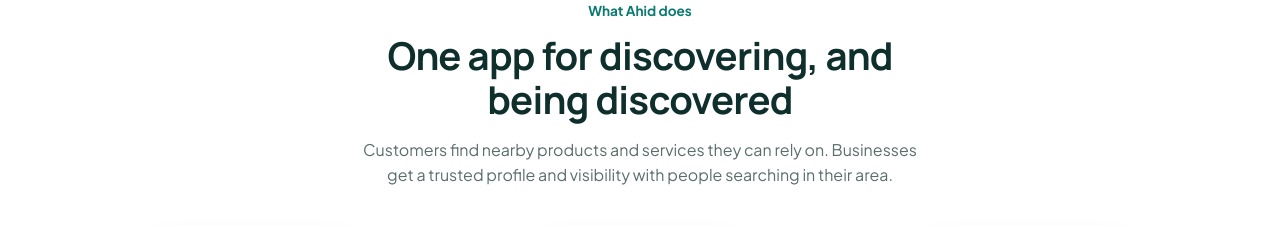
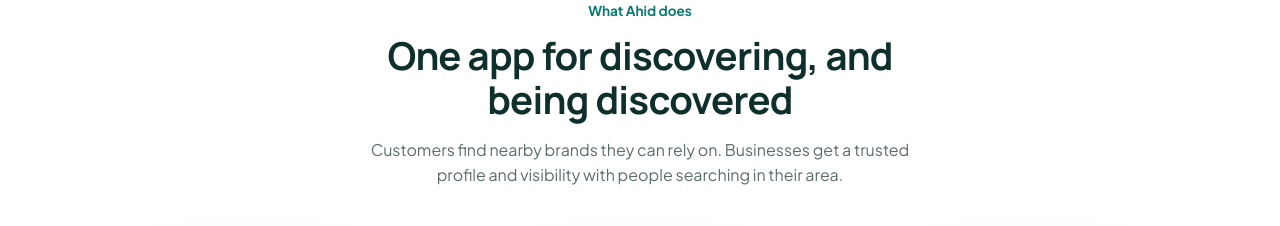
Before and after one commit to Ahid-Relive/ahid-website, a Next.js app: page / in a window 1280 px wide. Shown: the part 840-1066 px from the top of the page. Built offline with nearby package versions, Linux system fonts and the light colour scheme.

Commit message:
worked on a copy on the home page

```diff
--- a/app/page.tsx
+++ b/app/page.tsx
@@ -140,7 +140,7 @@ export default function Page() {
           <p className="eyebrow">What Ahid does</p>
           <h2>One app for discovering, and being discovered</h2>
           <p>
-            Customers find nearby products and services they can rely on.
+            Customers find nearby brands they can rely on.
             Businesses get a trusted profile and visibility with people
             searching in their area.
           </p>
```
